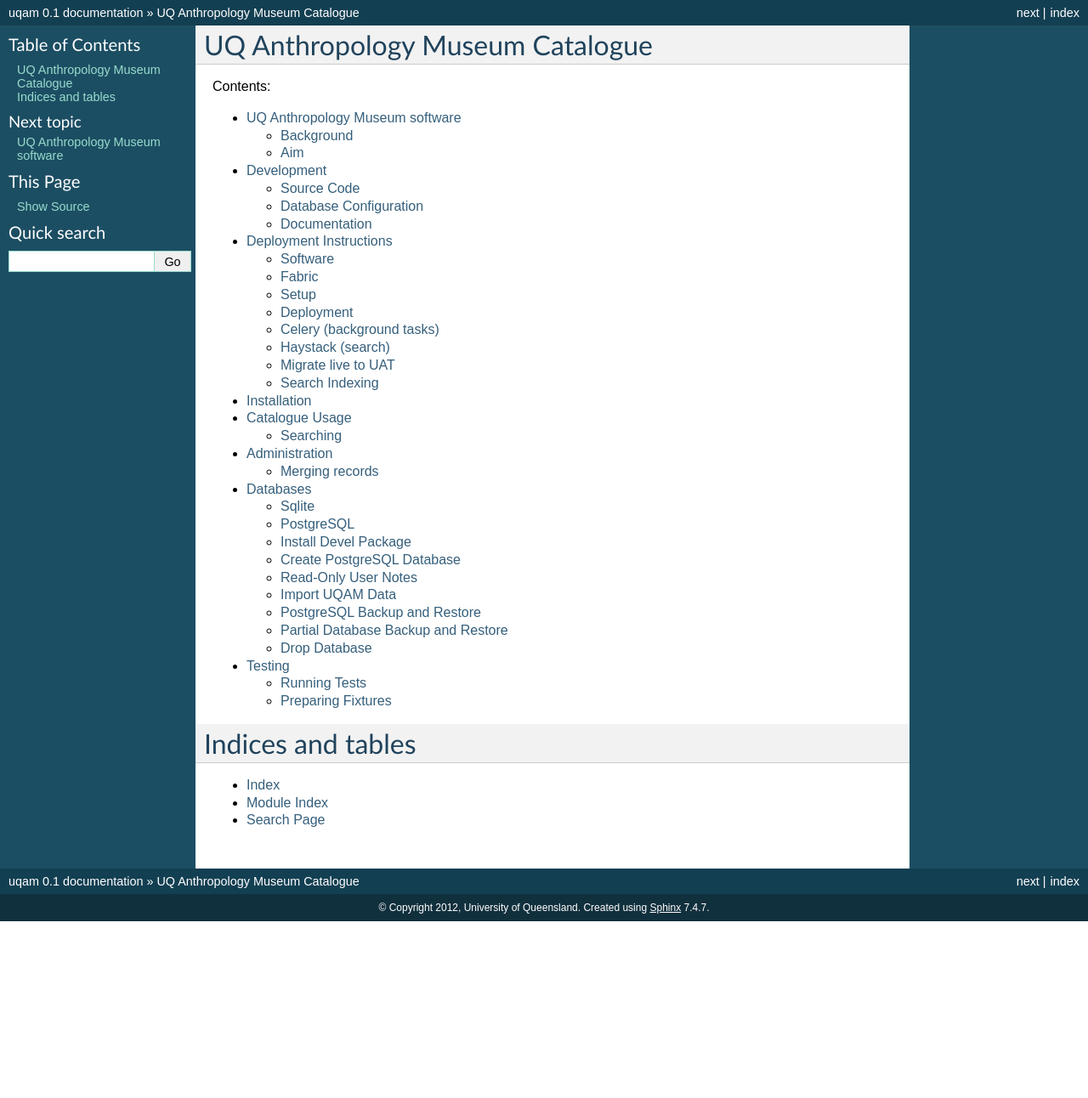
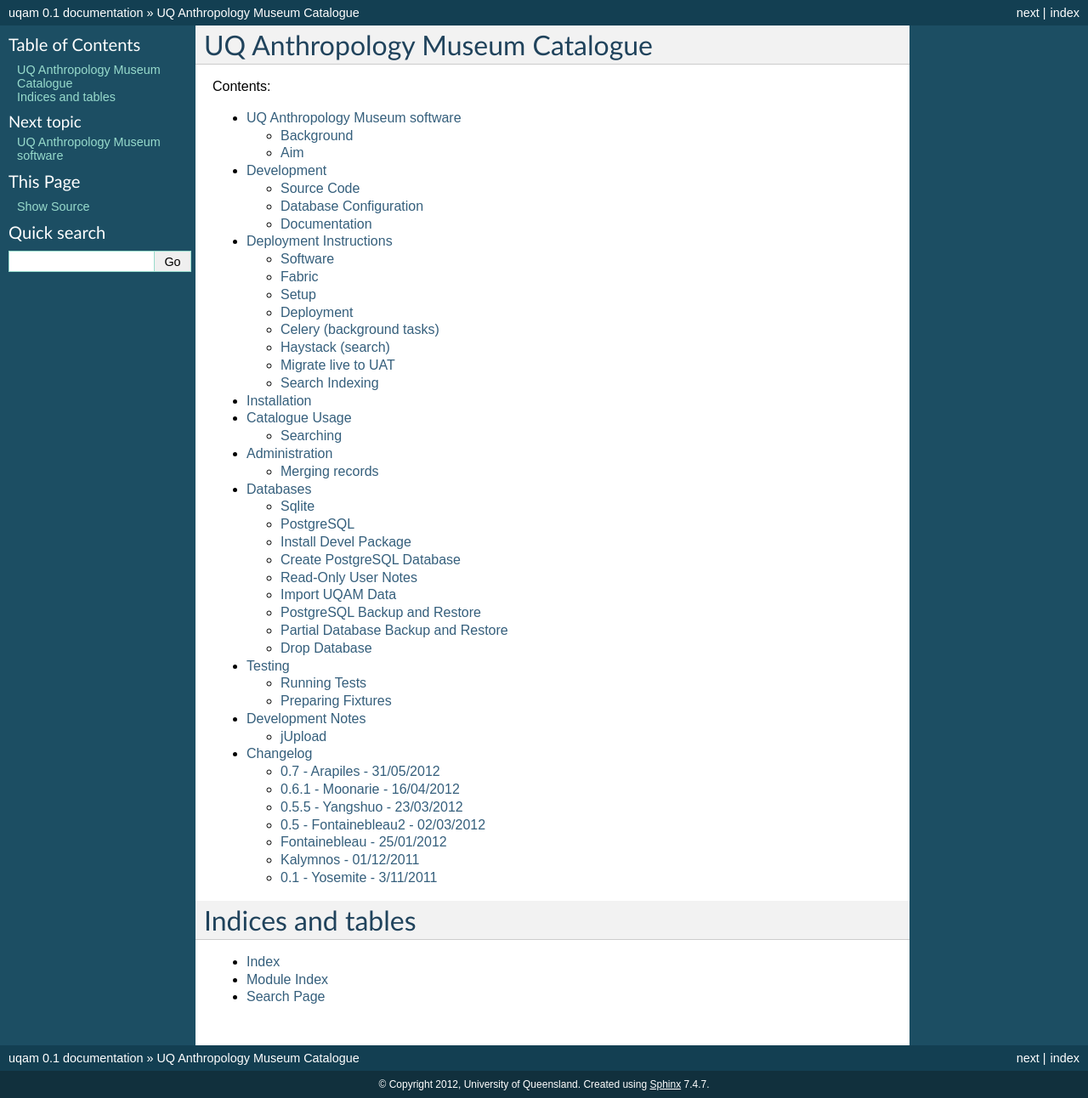
Before and after one commit to uq-eresearch/uqam, a Sphinx documentation site: the page built from docs/index.rst, in a window 1280 px wide. Shown: the whole page at 85% size. Built offline with Sphinx 7.4.7, drawn with Linux system fonts in a browser that asks for light colours; before the commit the page ends 1084 px from its top, so only the background shows below that.

Commit message:
Add a changelog

```diff
--- /dev/null
+++ b/docs/changelog.rst
@@ -0,0 +1,58 @@
+
+.. _changelog:
+
+Changelog
+=========
+
+0.7 - Arapiles - 31/05/2012
+---------------------------
+* Bulk upload of documents and images
+  * Automatically link against database records
+* Use UQ theme for public site
+* Secure server for administrators
+* Django 1.4
+
+
+0.6.1 - Moonarie - 16/04/2012
+-----------------------------
+* Advanced search for administrators
+* Tagging/reporting on records that need tidying
+
+
+0.5.5 - Yangshuo - 23/03/2012
+-----------------------------
+* Embed catalogue in Anthropology museum website
+* Create reporting functionality, exports to excel spreadsheets
+* Merging of duplicate records
+* Updated display of public records
+
+
+0.5 - Fontainebleau2 - 02/03/2012
+---------------------------------
+* First production release
+* Login security
+* Switch to PostgreSQL
+
+
+Fontainebleau - 25/01/2012
+--------------------------
+* New fields
+  * Exhibition history
+  * Registration information
+  * Manufacture technique
+  * Creation date and marker
+* Separate page for Makers
+* Improve map display of places
+
+
+Kalymnos - 01/12/2011
+---------------------
+* Collections management functionality
+* More visible map displays
+* Items in multiple categories
+* Better browsing of public site
+
+
+0.1 - Yosemite - 3/11/2011
+--------------------------
+First released version. Running in UAT for feedback from museum staff.
--- a/docs/index.rst
+++ b/docs/index.rst
@@ -19,6 +19,8 @@
    admin
    databases
    testing
+   development_notes
+   changelog
 
 
 Indices and tables
```
